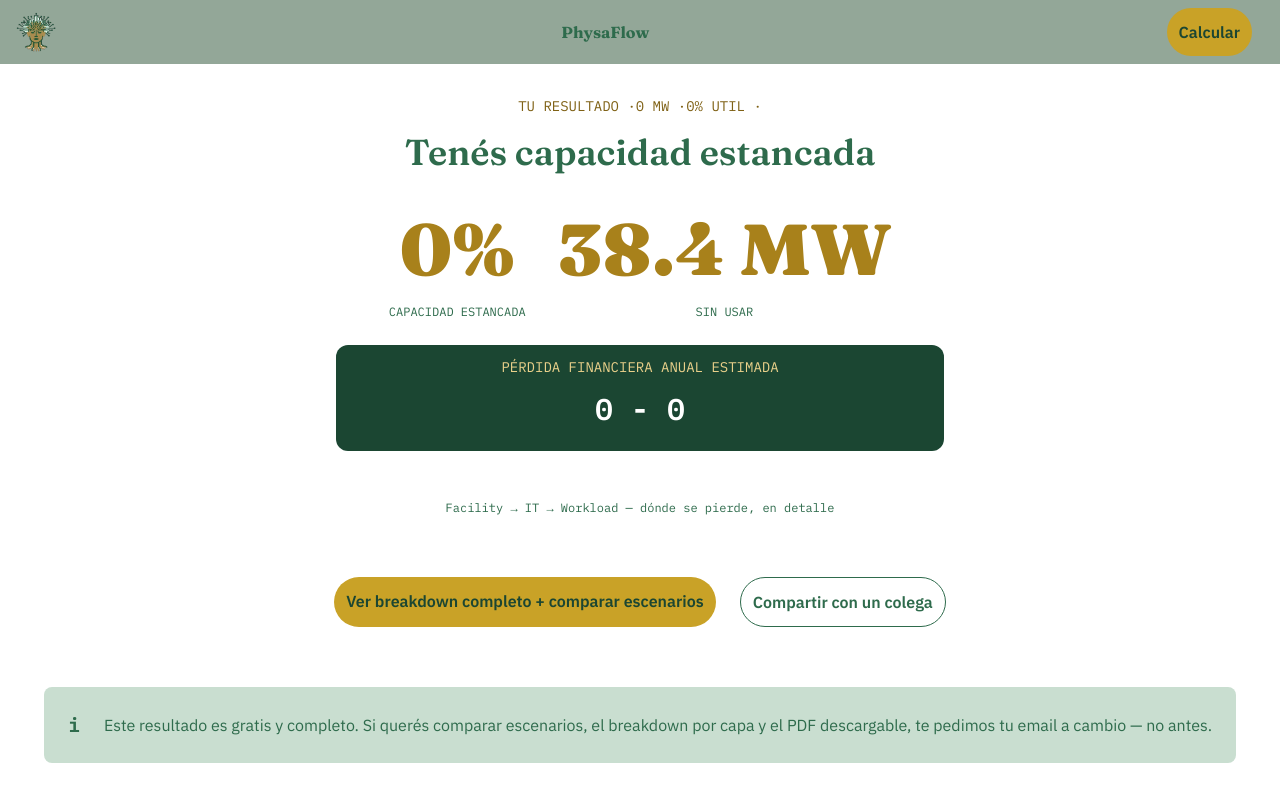
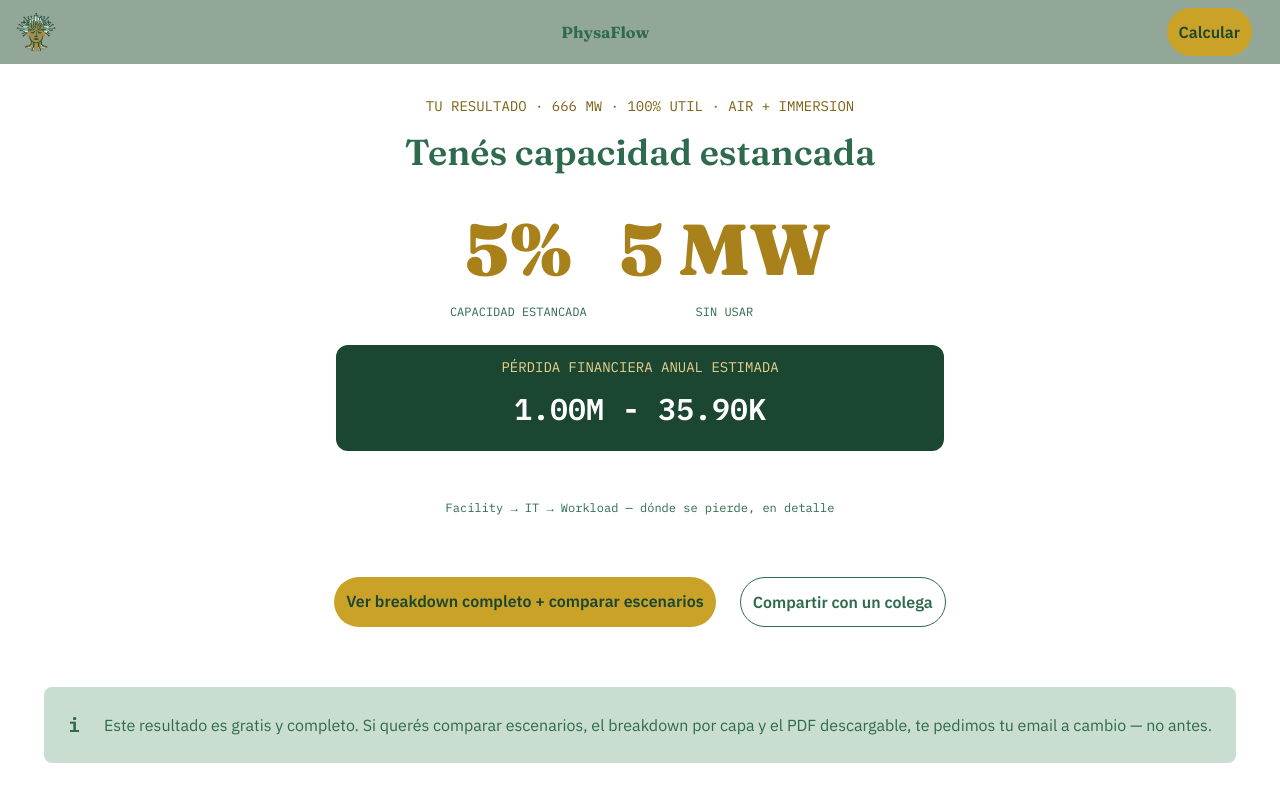
Before and after one commit to No-Country-simulation/-S07-26-Team-12-PhysaFlow, a React (Vite) app in the folder frontend/: page /result in a window 1280 px wide. Shown: the top 802 px of the page. Built offline with nearby package versions, Linux system fonts and the light colour scheme.

Commit message:
merge: integrate changes with own changes in BasicResult.jsx

```diff
--- a/frontend/src/pages/BasicResult.jsx
+++ b/frontend/src/pages/BasicResult.jsx
@@ -1,5 +1,6 @@
 import { useState } from "react";
 import { useLocation } from "react-router-dom";
+
 import { screenSize } from "../components/hooks/screenSize";
 import PageConainer from "../components/PageContainer";
 import Spacing from "../components/spacing/Spacing";
@@ -7,78 +8,113 @@ import EmailCaptureModal from "../components/EmailCaptureModal";
 import RoundedButton from "../components/reusableComponents/RoundedButton";
 import { formatAmount } from "../components/hooks/formatAmount";
 
+export const mockCalculationResult = {
+  facilitySize: 666,
+  utilizationPercent: 100,
+  cooling: ["air", "immersion"],
+  strandedPercent: 0.052890003,
+  strandedMw: 5,
+  minLoss: 1000100,
+  maxLoss: 35900,
+};
+
+const mapResultData = (data) => ({
+  facilitySize: data?.facility_size_mw ?? 0,
+  utilizationPercent: data?.utilization_percentage ?? 0,
+  cooling: data?.cooling_type ?? [],
+  strandedPercent: data?.stranded_capacity_percent ?? 0,
+  strandedMw: data?.stranded_capacity_mw ?? 0,
+  minLoss: data?.annual_loss_min ?? 0,
+  maxLoss: data?.annual_loss_max ?? 0,
+});
+
 export default function BasicResult() {
   const { isMobile } = screenSize();
   const location = useLocation();
-  const result = location.state;
 
   const [isEmailModalOpen, setIsEmailModalOpen] = useState(false);
+  const [calculationResult] = useState(location.state ?? null);
 
-  const data = result?.data ?? {};
-
-  const strandedCapacity = data.stranded_capacity_mw ?? 38.4;
-  const strandedPercent = data.stranded_capacity_percent ?? 0;
-  const facilitySize = data.facility_size_mw ?? 0;
-  const utilization = data.utilization_percentage ?? 0;
-  const minLoss = data.annual_loss_min ?? 0;
-  const maxLoss = data.annual_loss_max ?? 0;
-  const cooling = data.cooling_type ?? [];
-
+  const dataInfo = calculationResult?.data
+    ? mapResultData(calculationResult.data)
+    : mockCalculationResult;
 
   return (
     <PageConainer>
-      <div className={`flex flex-col items-center justify-center p-4`}>
+      <div className="flex flex-col items-center justify-center p-4">
         <p className="data-medium text-gold-darkest">
-          TU RESULTADO ·
-          {facilitySize} MW ·
-          {utilization}% UTIL ·
-          {cooling.join(" + ").toUpperCase()}
+          TU RESULTADO · {dataInfo.facilitySize} MW ·{" "}
+          {dataInfo.utilizationPercent}% UTIL ·{" "}
+          {dataInfo.cooling.join(" + ").toUpperCase()}
         </p>
-          <Spacing size="xs" />
+
+        <Spacing size="xs" />
+
         <h1 className="display-h1">Tenés capacidad estancada</h1>
-        <div className={`flex ${isMobile ? "flex-col": "flex-row"}`}>
-          <div className="p-4 flex flex-col justify-center iitems-center">
-            <h1 className="text-center display-data-big">{strandedPercent * 100}%</h1>
-            <p className="text-center data-small-green">CAPACIDAD ESTANCADA</p>
+
+        <div className={`flex ${isMobile ? "flex-col" : "flex-row"}`}>
+          <div className="flex flex-col items-center justify-center p-4">
+            <h1 className="text-center display-data-big">
+              {Math.round(dataInfo.strandedPercent * 100)}%
+            </h1>
+            <p className="text-center data-small-green">
+              CAPACIDAD ESTANCADA
+            </p>
           </div>
-          <div className="p-4 flex flex-col justify-center iitems-center">
-            <h1 className="text-center display-data-big">{Math.round(strandedCapacity * 10) / 10} MW</h1>
+
+          <div className="flex flex-col items-center justify-center p-4">
+            <h1 className="text-center display-data-big">
+              {Math.round(dataInfo.strandedMw * 10) / 10} MW
+            </h1>
             <p className="text-center data-small-green">SIN USAR</p>
           </div>
         </div>
+
         <Spacing size="xs" />
-        <div className="bg-green-darker p-3 rounded rounded-xl min-w-1/2">
+
+        <div className="min-w-1/2 rounded-xl bg-green-darker p-3">
           <h2 className="data-medium text-center">
             PÉRDIDA FINANCIERA ANUAL ESTIMADA
           </h2>
-          <h1 className="p-2 result-amount text-white text-center">
-            {formatAmount(minLoss)} - {formatAmount(maxLoss)}
+
+          <h1 className="result-amount p-2 text-center text-white">
+            {formatAmount(dataInfo.minLoss)} -{" "}
+            {formatAmount(dataInfo.maxLoss)}
           </h1>
         </div>
+
         <Spacing size="md" />
-        <p className="data-small-green ">
+
+        <p className="data-small-green">
           Facility → IT → Workload — dónde se pierde, en detalle
         </p>
+
         <Spacing size="md" />
+
         <div className={`flex ${isMobile ? "flex-col" : "flex-row"}`}>
           <RoundedButton
             text="Ver breakdown completo + comparar escenarios"
             color="gold"
-            onClick={()=>setIsEmailModalOpen(true)}
+            onClick={() => setIsEmailModalOpen(true)}
           />
-          <RoundedButton text="Compartir con un colega" color="border" />
+
+          <RoundedButton
+            text="Compartir con un colega"
+            color="border"
+          />
         </div>
-                <Spacing size="md" />
 
-        <div className="bg-green-lightest p-3 rounded rounded-lg  flex justify-center items-center">
-        <p className="p-3 data-big text-xl">i</p>
+        <Spacing size="md" />
+
+        <div className="flex items-center justify-center rounded-lg bg-green-lightest p-3">
+          <p className="data-big p-3 text-xl">i</p>
+
           <p className="p-3">
             Este resultado es gratis y completo. Si querés comparar escenarios,
             el breakdown por capa y el PDF descargable, te pedimos tu email a
             cambio — no antes.
           </p>
         </div>
-
       </div>
 
       {isEmailModalOpen && (
```
